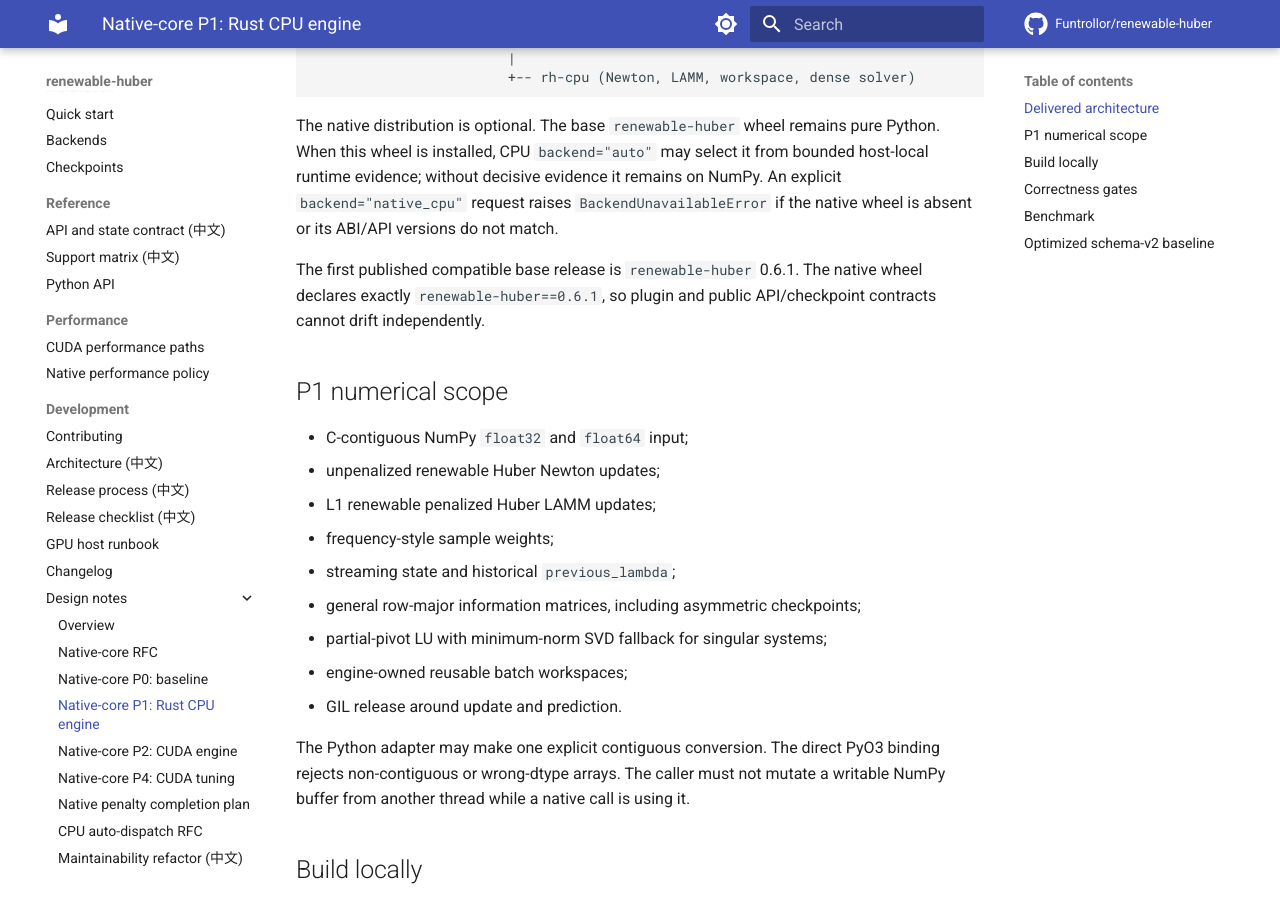
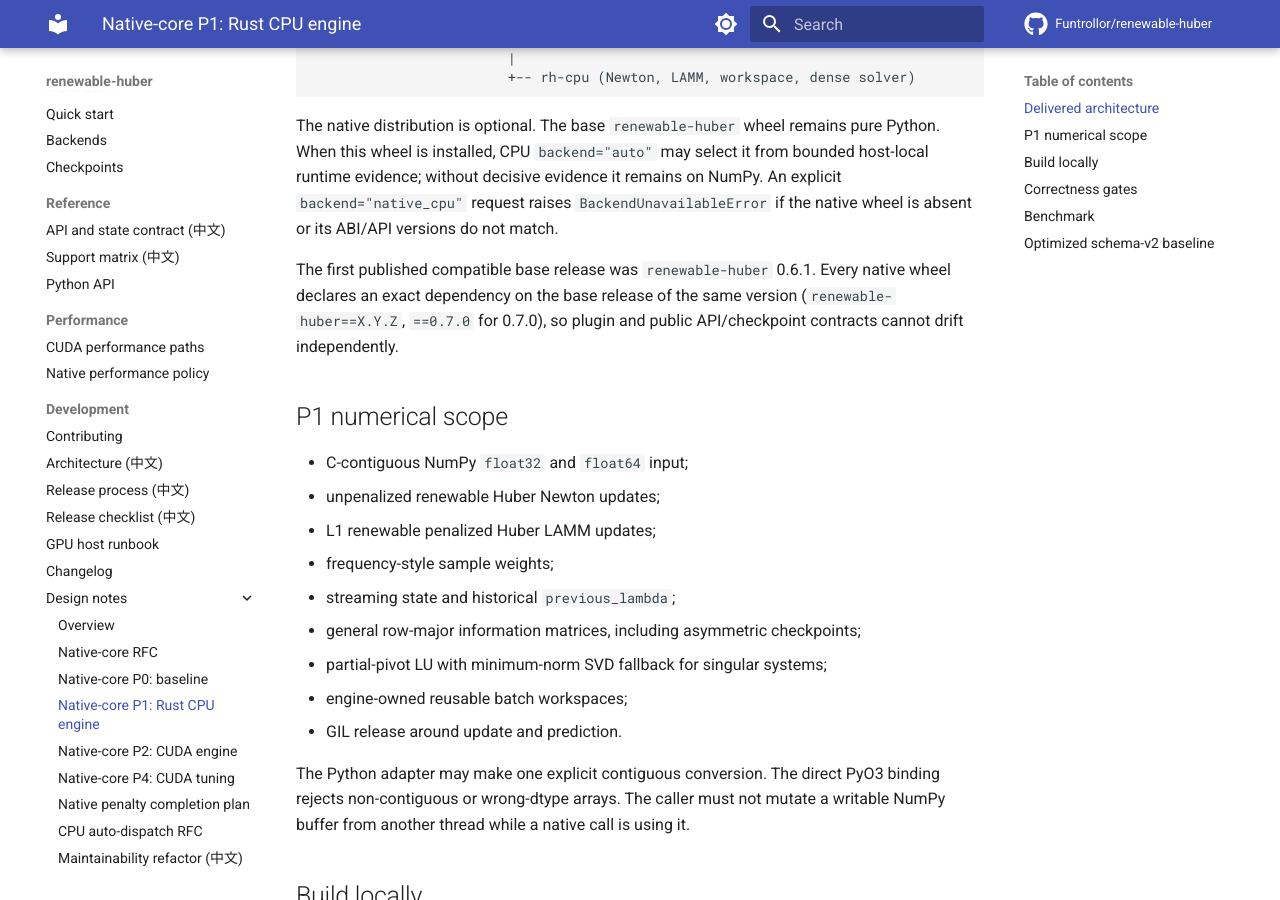
Before and after one commit to Funtrollor/renewable-huber, an MkDocs documentation site: the page built from docs/native-core-p1.md, in a window 1280 px wide and 900 px high, scrolled down 455 px. Built offline with MkDocs 1.6.1 and Material for MkDocs 9.7.7, drawn with Linux system fonts in a browser that asks for light colours; comment, search, counter and statistics services are not loaded.

Commit message:
docs(native-core-p1): stop stating the 0.6.1 exact pin as current
The native CPU package's Documentation URL now opens this page, which said
the wheel "declares exactly renewable-huber==0.6.1". State the rule (the
same-version exact pin) and keep 0.6.1 only as the first compatible release.

Co-Authored-By: Claude Opus 5.5 <noreply@anthropic.com>
Claude-Session: https://claude.ai/code/session_018HG2m4ZLa4BJC9RpKzcxvV

```diff
--- a/docs/native-core-p1.md
+++ b/docs/native-core-p1.md
@@ -27,9 +27,10 @@ on NumPy. An explicit
 `backend="native_cpu"` request raises `BackendUnavailableError` if the native
 wheel is absent or its ABI/API versions do not match.
 
-The first published compatible base release is `renewable-huber` 0.6.1. The
-native wheel declares exactly `renewable-huber==0.6.1`, so plugin and public
-API/checkpoint contracts cannot drift independently.
+The first published compatible base release was `renewable-huber` 0.6.1.
+Every native wheel declares an exact dependency on the base release of the
+same version (`renewable-huber==X.Y.Z`, `==0.7.0` for 0.7.0), so plugin and
+public API/checkpoint contracts cannot drift independently.
 
 ## P1 numerical scope
 
```
